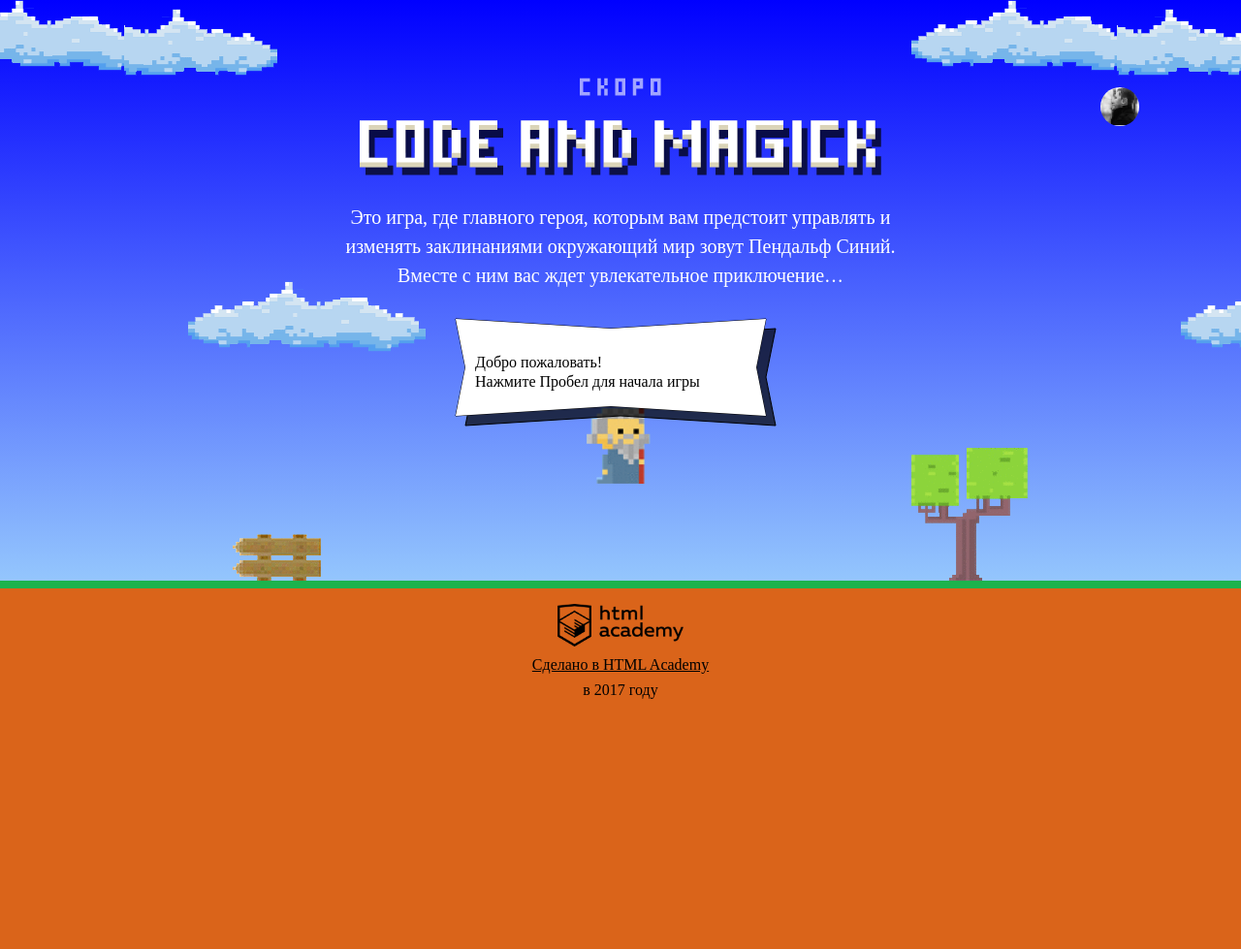
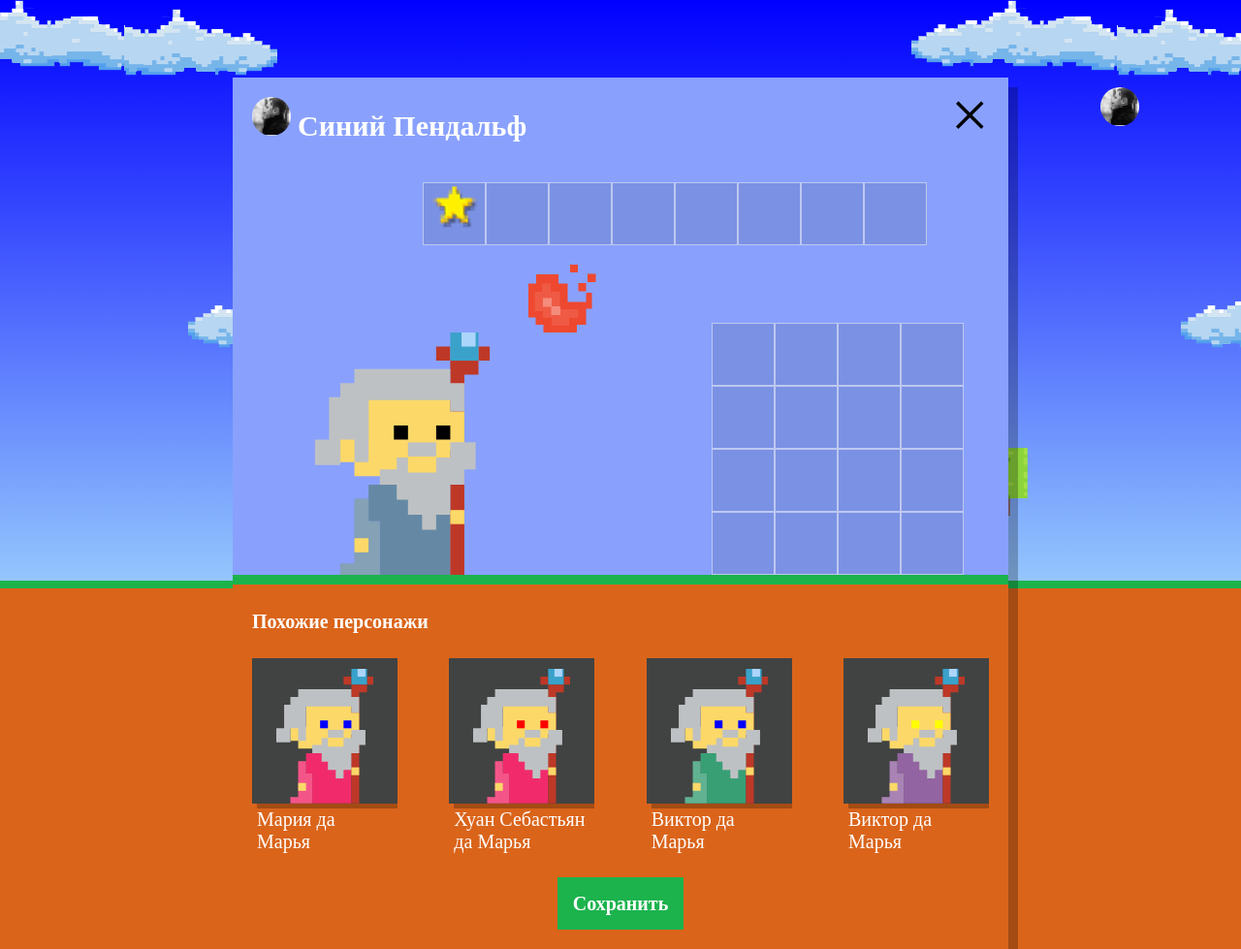
Before and after one commit to Agafon87/592167-code-and-magick, a website: page index.html in a window 1280 px wide. Shown: the whole page at 97% size. Before the commit the page ends 800 px from the top, so only its background shows below. Drawn offline with Linux system fonts and the light colour scheme; a web font is replaced by a local one.

Commit message:
Выполняет задание учебного проекта: нас орда

```diff
--- a/index.html
+++ b/index.html
@@ -218,6 +218,7 @@
 
 <script src="js/stat.js"></script>
 <script src="js/game.js"></script>
+<script src="js/setup.js"></script>
 
 </body>
 </html>
--- /dev/null
+++ b/js/setup.js
@@ -0,0 +1,112 @@
+'use strict';
+
+// Объявляем константы
+var WIZARDS_NAMES_AMOUNT_MIN = 0;
+var WIZARDS_NAMES_AMOUNT_MAX = 7;
+var WIZARDS_COAT_COLOR_AMOUNT_MIN = 0;
+var WIZARDS_COAT_COLOR_AMOUNT_MAX = 5;
+var WIZARDS_EYES_COLOR_AMOUNT_MIN = 0;
+var WIZARDS_EYES_COLOR_AMOUNT_MAX = 4;
+var WIZARDS_AMOUNT = 4;
+
+var WIZARDS_DESCRIPTION = [];
+
+var WIZARDS_NAMES = [
+  'Иван',
+  'Хуан Себастьян',
+  'Мария',
+  'Кристоф',
+  'Виктор',
+  'Юлия',
+  'Люпита',
+  'Вашингтон'
+];
+
+var WIZARDS_SURNAMES = [
+  'да Марья',
+  'Верон',
+  'Мирабелла',
+  'Вальц',
+  'Онопко',
+  'Топольницкая',
+  'Нионго',
+  'Ирвинг'
+];
+
+var WIZARDS_COAT_COLOR = [
+  'rgb(101, 137, 164)',
+  'rgb(241, 43, 107)',
+  'rgb(146, 100, 161)',
+  'rgb(56, 159, 117)',
+  'rgb(215, 210, 55)',
+  'rgb(0, 0, 0)'
+];
+
+var WIZARDS_EYES_COLOR = [
+  'black',
+  'red',
+  'blue',
+  'yellow',
+  'green'
+];
+
+// Функция генерирующая случайные числа
+var getRandomNumber = function (min, max) {
+  return Math.round(Math.random() * (max - min) + min);
+};
+
+// Функция возвращающая объект волшебника
+var getWizard = function (nameWizard, coatColorWizard, eyesColorWizard) {
+  return {
+    name: nameWizard,
+    coatColor: coatColorWizard,
+    eyesColor: eyesColorWizard
+  };
+};
+
+// Функция добавления объектов волшебников в массив
+(function () {
+  for (var i = 0; i < WIZARDS_AMOUNT; i++) {
+    var fullNameWizard = WIZARDS_NAMES[getRandomNumber(WIZARDS_NAMES_AMOUNT_MIN, WIZARDS_NAMES_AMOUNT_MAX)] + ' ' + WIZARDS_SURNAMES[getRandomNumber(WIZARDS_NAMES_AMOUNT_MIN, WIZARDS_NAMES_AMOUNT_MIN)];
+    var wizardCoatColor = WIZARDS_COAT_COLOR[getRandomNumber(WIZARDS_COAT_COLOR_AMOUNT_MIN, WIZARDS_COAT_COLOR_AMOUNT_MAX)];
+    var wizardEyesColor = WIZARDS_EYES_COLOR[getRandomNumber(WIZARDS_EYES_COLOR_AMOUNT_MIN, WIZARDS_EYES_COLOR_AMOUNT_MAX)];
+    var wizard = getWizard(fullNameWizard, wizardCoatColor, wizardEyesColor);
+    WIZARDS_DESCRIPTION.push(wizard);
+  }
+})();
+
+var setupWizards = document.querySelector('.setup');
+setupWizards.classList.remove('hidden');
+
+var wizardsTemplate = document.querySelector('#similar-wizard-template')
+  .content
+  .querySelector('.setup-similar-item');
+
+var wizardsList = document.querySelector('.setup-similar-list');
+
+var fragment = document.createDocumentFragment();
+
+// Функция создания похожего персонажа
+var getWizardElement = function (wizard) {
+  var wizardElement = wizardsTemplate.cloneNode(true);
+
+  wizardElement.querySelector('.setup-similar-label').textContent = wizard.name;
+  wizardElement.querySelector('.wizard-coat').style.fill = wizard.coatColor;
+  wizardElement.querySelector('.wizard-eyes').style.fill = wizard.eyesColor;
+
+  return wizardElement;
+};
+
+// Функция добавляющая во фрагмент список похожих волшебников
+(function () {
+  for (var j = 0; j < WIZARDS_DESCRIPTION.length; j++) {
+    var currentWizard = getWizardElement(WIZARDS_DESCRIPTION[j]);
+    fragment.appendChild(currentWizard);
+  }
+})();
+
+wizardsList.appendChild(fragment);
+
+
+var setupSimilarWizards = document.querySelector('.setup-similar');
+setupSimilarWizards.classList.remove('hidden');
```
